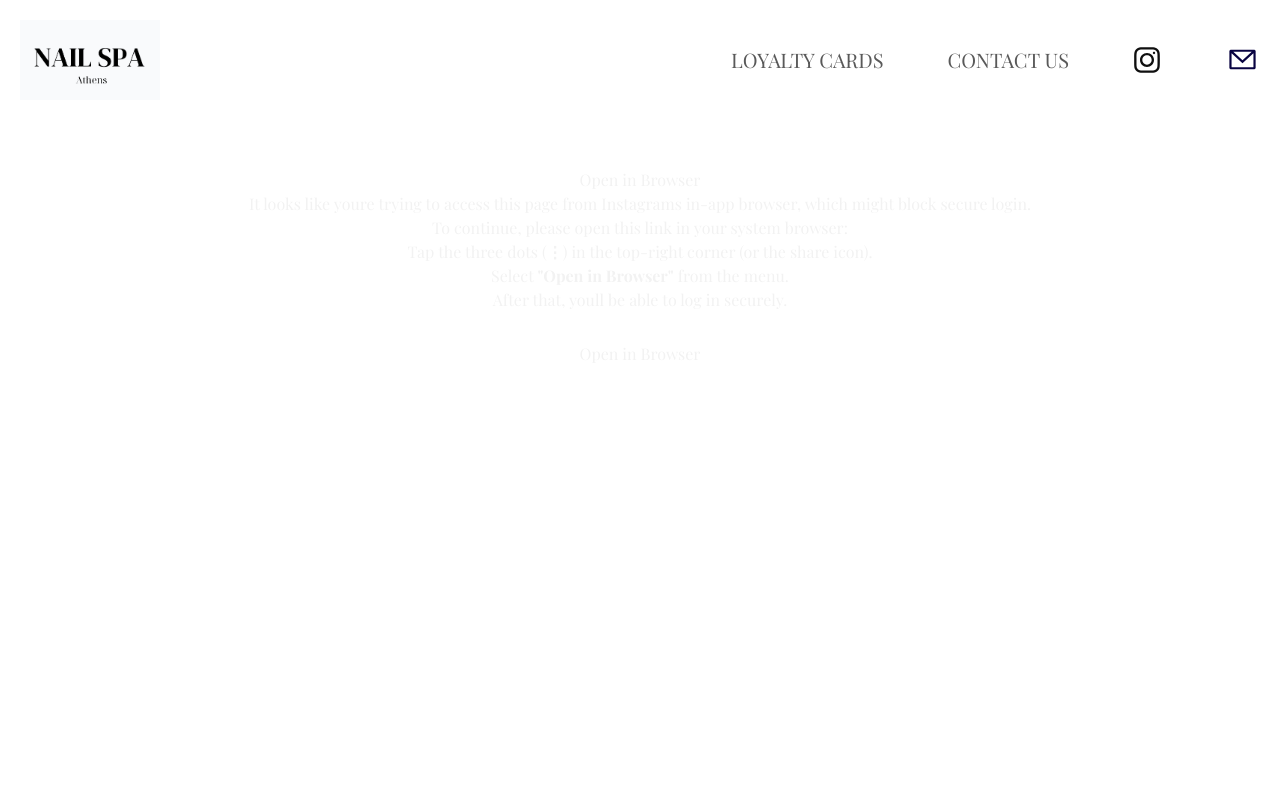
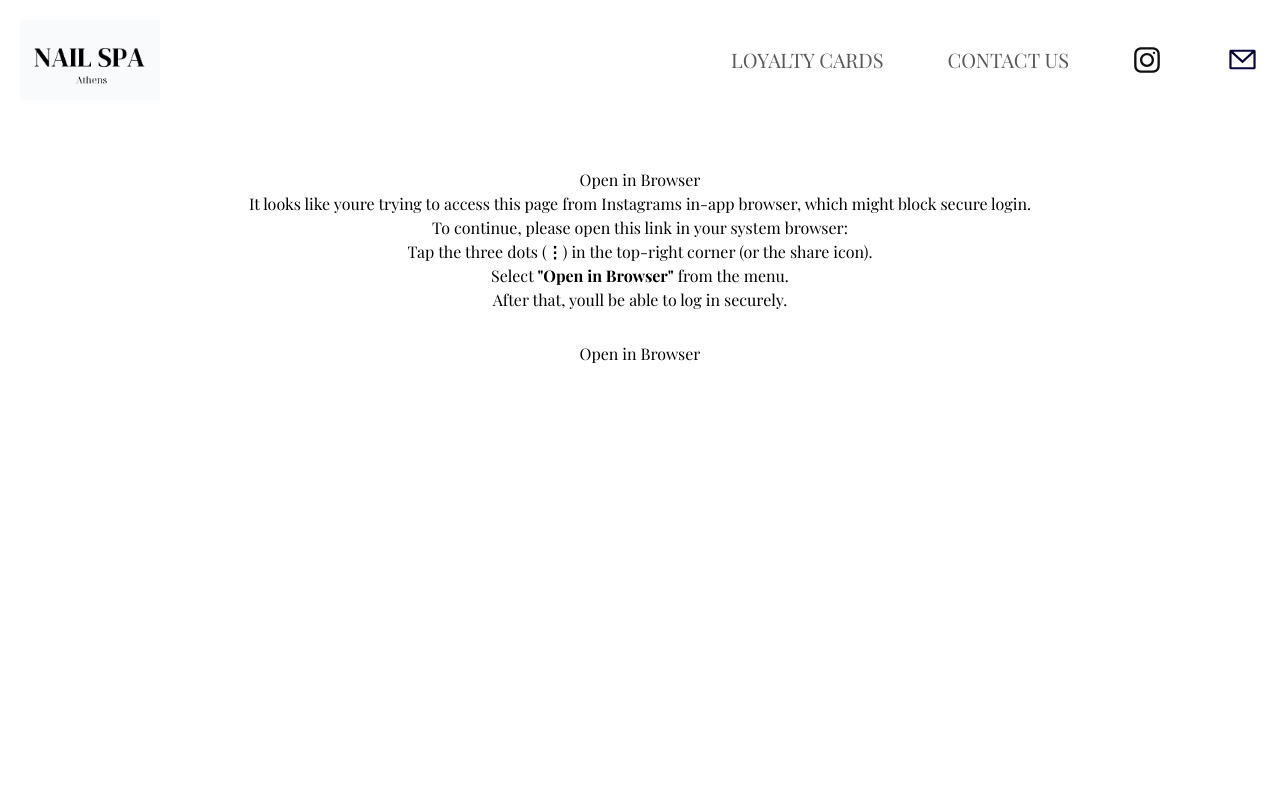
Before and after one commit to sofiiakst/nail-website, a Next.js app: page /open-in-browser in a window 1280 px wide. Shown: the top 800 px of the page. Built offline with nearby package versions, Linux system fonts and the light colour scheme; no server answers; a web font is replaced by a local one.

Commit message:
Add redirection logic for Instagram browser issue

```diff
--- a/app/components/Redirect.js
+++ b/app/components/Redirect.js
@@ -11,8 +11,10 @@ export default function RedirectToBrowser() {
       userAgent.includes("Instagram") ||
       userAgent.includes("FBAN") ||
       userAgent.includes("FBAV");
+    const hasRedirected = sessionStorage.getItem("hasRedirected");
 
-    if (isInAppBrowser) {
+    if (isInAppBrowser && !hasRedirected) {
+      sessionStorage.setItem("hasRedirected", "true");
       alert(
         "You will be redirected to your default browser to log in securely."
       );
--- a/app/open-in-browser/page.js
+++ b/app/open-in-browser/page.js
@@ -3,24 +3,29 @@
 export default function OpenInBrowserPage() {
   return (
     <div style={{ textAlign: "center", padding: "20px" }}>
-      <h1>Open in Browser</h1>
-      <p>
+      <h1 className="text-primary-950">Open in Browser</h1>
+      <p className="text-primary-950">
         It looks like youre trying to access this page from Instagrams in-app
         browser, which might block secure login.
       </p>
-      <p>To continue, please open this link in your system browser:</p>
-      <ol>
-        <li>
+      <p className="text-primary-950">
+        To continue, please open this link in your system browser:
+      </p>
+      <ol className="text-primary-950">
+        <li className="text-primary-950">
           Tap the three dots (<b>⋮</b>) in the top-right corner (or the share
           icon).
         </li>
-        <li>
+        <li className="text-primary-950">
           Select <b>&quot;Open in Browser&quot;</b> from the menu.
         </li>
       </ol>
-      <p>After that, youll be able to log in securely.</p>
+      <p className="text-primary-950">
+        After that, youll be able to log in securely.
+      </p>
       <a href="https://nail-website-demo.vercel.app">
         <button
+          className="text-primary-950"
           style={{ padding: "10px 20px", fontSize: "16px", marginTop: "20px" }}
         >
           Open in Browser
```
